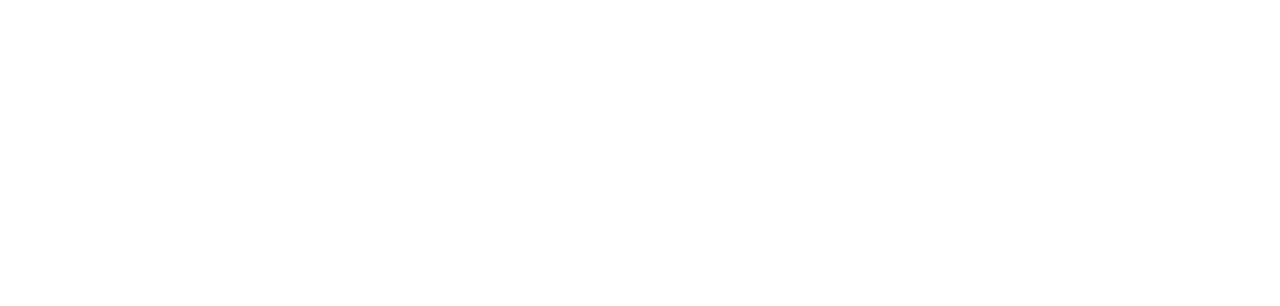
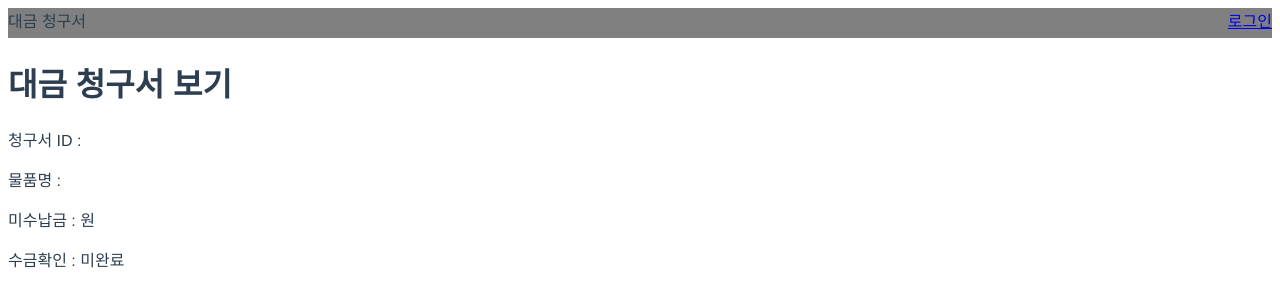
Before and after one commit to blackhat97/blockchain-charge-and-receive-app-, a Vue app in the folder sample/: page /payment/view in a window 1280 px wide. Shown: the top 306 px of the page. Built offline with nearby package versions, Linux system fonts and the light colour scheme.

Commit message:
PaymentView 추가

```diff
--- a/sample/src/router.js
+++ b/sample/src/router.js
@@ -7,6 +7,7 @@
 import ChargeNew from './views/ChargeNew.vue'
 import ChargeView from './views/ChargeView.vue'
 import Payment from './views/Payment.vue'
+import PaymentView from './views/PaymentView.vue'
 
 Vue.use(Router)
 
@@ -48,5 +49,10 @@
       name: 'payment',
       component: Payment
     },
+    {
+      path: '/payment/view',
+      name: 'payment_view',
+      component: PaymentView
+    }
   ]
 })
--- /dev/null
+++ b/sample/src/views/PaymentView.vue
@@ -0,0 +1,22 @@
+<template>
+  <div class="payment-view">
+    <top-bar title="대금 청구서"></top-bar>
+    <h1>대금 청구서 보기</h1>
+    <p>청구서 ID : {{ query.id }}</p>
+    <p>물품명 : {{ query.name }}</p>
+    <p>미수납금 : {{ query.balance }} 원</p>
+    <p>수금확인 : {{ query.confirm == 'true' ? '완료' : '미완료'}}</p>
+  </div>
+</template>
+
+<script>
+const qs = require('query-string');
+export default {
+  name: 'PaymentView',
+  data() {
+    return {
+      query: qs.parse(location.search)
+    }
+  }
+}
+</script>
```
